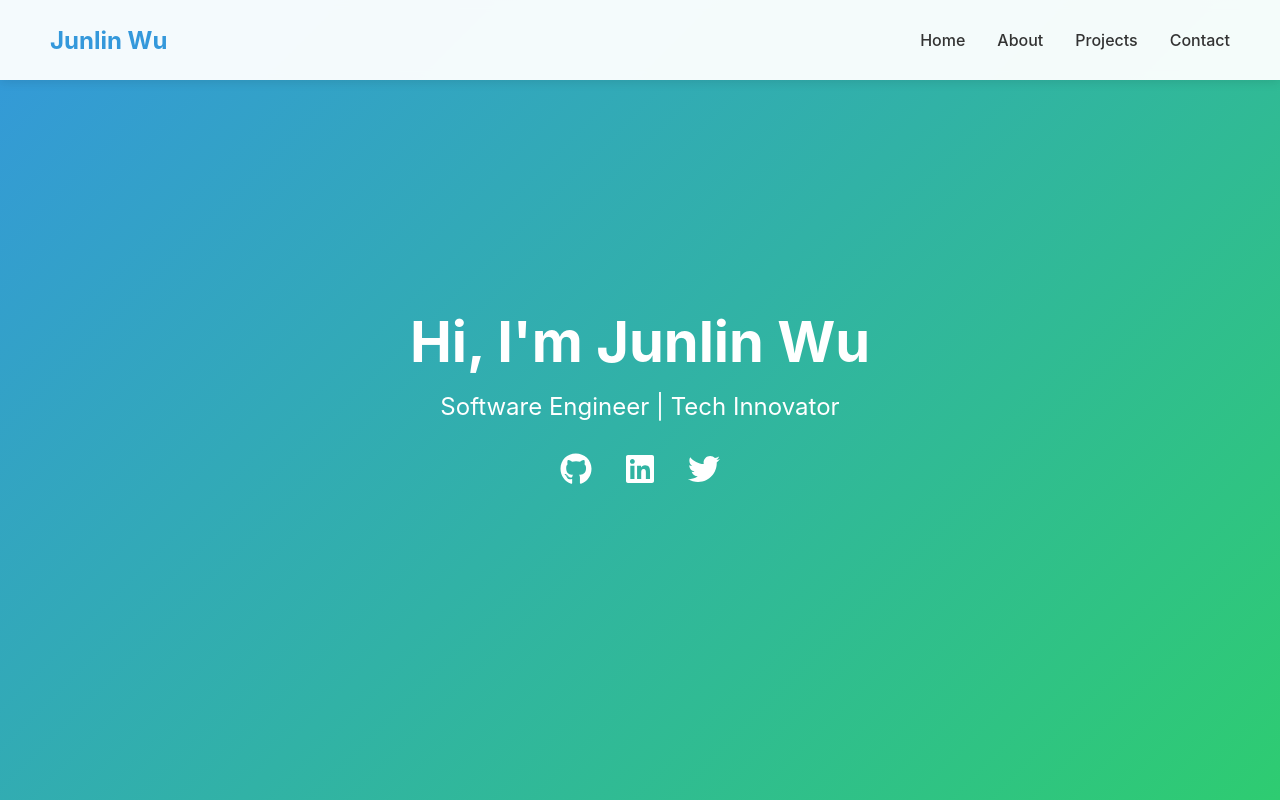
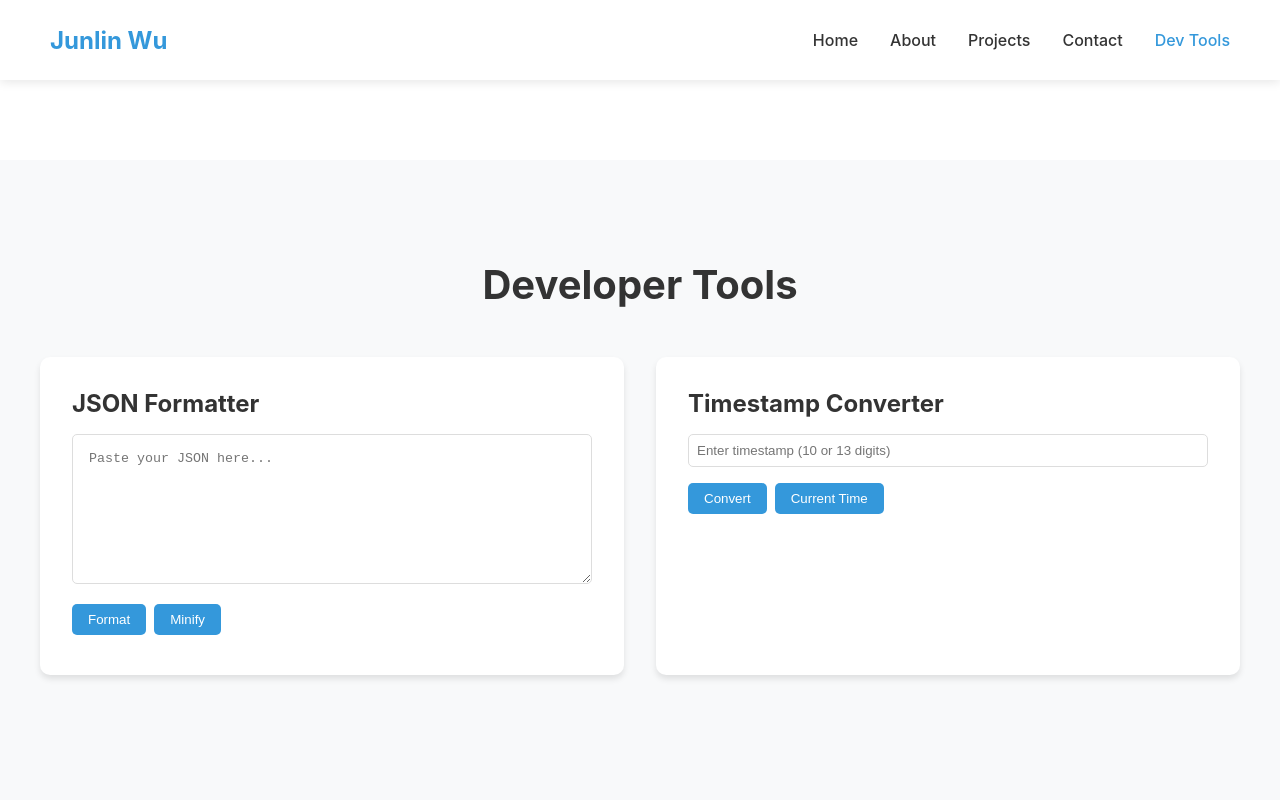
Before and after one commit to wjllance/personal, a React (Create React App) app: page /devtools in a window 1280 px wide. Shown: the top 800 px of the page. Built offline with nearby package versions, Linux system fonts and the light colour scheme.

Commit message:
dev tools

```diff
--- a/src/App.tsx
+++ b/src/App.tsx
@@ -1,7 +1,9 @@
 import React from 'react';
-import { createGlobalStyle } from 'styled-components';
+import { BrowserRouter as Router, Routes, Route, Navigate } from 'react-router-dom';
+import { createGlobalStyle, styled } from 'styled-components';
 import Navbar from './components/Navbar';
-import Hero from './components/Hero';
+import Home from './pages/Home';
+import DevTools from './components/DevTools';
 import About from './components/About';
 import Projects from './components/Projects';
 import Contact from './components/Contact';
@@ -26,16 +28,27 @@ const GlobalStyle = createGlobalStyle`
   }
 `;
 
+const PageWrapper = styled.div`
+  padding-top: 80px; // Account for fixed navbar
+`;
+
 function App() {
   return (
-    <>
+    <Router>
       <GlobalStyle />
       <Navbar />
-      <Hero />
-      <About />
-      <Projects />
-      <Contact />
-    </>
+      <PageWrapper>
+        <Routes>
+          <Route path="/" element={<Home />} />
+          <Route path="/devtools" element={<DevTools />} />
+          <Route path="/about" element={<About />} />
+          <Route path="/projects" element={<Projects />} />
+          <Route path="/contact" element={<Contact />} />
+          {/* Redirect unknown paths to home */}
+          <Route path="*" element={<Navigate to="/" replace />} />
+        </Routes>
+      </PageWrapper>
+    </Router>
   );
 }
 
--- a/src/components/About.tsx
+++ b/src/components/About.tsx
@@ -3,8 +3,9 @@ import styled from 'styled-components';
 import { motion } from 'framer-motion';
 
 const AboutSection = styled.section`
+  min-height: 100vh;
   padding: 100px 20px;
-  background: white;
+  background: #f8f9fa;
 `;
 
 const Container = styled.div`
@@ -79,7 +80,7 @@ const About: React.FC = () => {
             viewport={{ once: true }}
             transition={{ duration: 0.5 }}
           >
-            <ProfileImage src="/profile-placeholder.jpg" alt="Junlin Wu" />
+            <ProfileImage src="/images/Avatar.jpg" alt="Junlin Wu" />
           </motion.div>
           <TextContent>
             <motion.div
--- a/src/components/Contact.tsx
+++ b/src/components/Contact.tsx
@@ -3,8 +3,9 @@ import styled from 'styled-components';
 import { motion } from 'framer-motion';
 
 const ContactSection = styled.section`
+  min-height: 100vh;
   padding: 100px 20px;
-  background: white;
+  background: #f8f9fa;
 `;
 
 const Container = styled.div`
--- /dev/null
+++ b/src/components/DevTools.tsx
@@ -0,0 +1,238 @@
+import React, { useState } from 'react';
+import styled from 'styled-components';
+import { motion } from 'framer-motion';
+
+const DevToolsSection = styled.section`
+  padding: 100px 20px;
+  min-height: 100vh;
+  background: #f8f9fa;
+  margin-top: 80px;
+`;
+
+const Container = styled.div`
+  max-width: 1200px;
+  margin: 0 auto;
+`;
+
+const Title = styled.h2`
+  font-size: 2.5rem;
+  text-align: center;
+  margin-bottom: 3rem;
+  color: #333;
+`;
+
+const ToolsGrid = styled.div`
+  display: grid;
+  grid-template-columns: repeat(auto-fit, minmax(300px, 1fr));
+  gap: 2rem;
+  margin-bottom: 2rem;
+`;
+
+const Tool = styled.div`
+  background: white;
+  padding: 2rem;
+  border-radius: 10px;
+  box-shadow: 0 4px 6px rgba(0, 0, 0, 0.1);
+`;
+
+const ToolTitle = styled.h3`
+  font-size: 1.5rem;
+  margin-bottom: 1rem;
+  color: #333;
+`;
+
+const TextArea = styled.textarea`
+  width: 100%;
+  min-height: 150px;
+  padding: 1rem;
+  margin-bottom: 1rem;
+  border: 1px solid #ddd;
+  border-radius: 5px;
+  font-family: 'Courier New', Courier, monospace;
+  resize: vertical;
+`;
+
+const Input = styled.input`
+  width: 100%;
+  padding: 0.5rem;
+  margin-bottom: 1rem;
+  border: 1px solid #ddd;
+  border-radius: 5px;
+`;
+
+const Button = styled(motion.button)`
+  padding: 0.5rem 1rem;
+  background: #3498db;
+  color: white;
+  border: none;
+  border-radius: 5px;
+  cursor: pointer;
+  margin-right: 0.5rem;
+  margin-bottom: 0.5rem;
+
+  &:hover {
+    background: #2980b9;
+  }
+`;
+
+const Result = styled.div`
+  margin-top: 1rem;
+  padding: 1rem;
+  background: #f1f1f1;
+  border-radius: 5px;
+  font-family: 'Courier New', Courier, monospace;
+  white-space: pre-wrap;
+  word-break: break-all;
+`;
+
+const ErrorMessage = styled.div`
+  color: #dc3545;
+  margin-top: 0.5rem;
+`;
+
+interface TimeResult {
+  timestamp: number;
+  iso: string;
+  local: string;
+  utc: string;
+}
+
+const DevTools: React.FC = () => {
+  const [jsonInput, setJsonInput] = useState('');
+  const [jsonResult, setJsonResult] = useState('');
+  const [jsonError, setJsonError] = useState('');
+
+  const [timestamp, setTimestamp] = useState('');
+  const [timeResult, setTimeResult] = useState<TimeResult | null>(null);
+  const [timeError, setTimeError] = useState('');
+
+  const handleJsonFormat = () => {
+    try {
+      const parsed = JSON.parse(jsonInput);
+      setJsonResult(JSON.stringify(parsed, null, 2));
+      setJsonError('');
+    } catch (error) {
+      setJsonError('Invalid JSON format');
+      setJsonResult('');
+    }
+  };
+
+  const handleJsonMinify = () => {
+    try {
+      const parsed = JSON.parse(jsonInput);
+      setJsonResult(JSON.stringify(parsed));
+      setJsonError('');
+    } catch (error) {
+      setJsonError('Invalid JSON format');
+      setJsonResult('');
+    }
+  };
+
+  const handleTimeConvert = () => {
+    try {
+      let timestampNum: number;
+
+      // Handle different timestamp formats
+      if (timestamp.length === 13) {
+        timestampNum = parseInt(timestamp);
+      } else if (timestamp.length === 10) {
+        timestampNum = parseInt(timestamp) * 1000;
+      } else {
+        throw new Error('Invalid timestamp length');
+      }
+
+      const date = new Date(timestampNum);
+
+      if (isNaN(date.getTime())) {
+        throw new Error('Invalid timestamp');
+      }
+
+      setTimeResult({
+        timestamp: timestampNum,
+        iso: date.toISOString(),
+        local: date.toLocaleString(),
+        utc: date.toUTCString()
+      });
+      setTimeError('');
+    } catch (error) {
+      setTimeError('Invalid timestamp format');
+      setTimeResult(null);
+    }
+  };
+
+  const getCurrentTimestamp = () => {
+    const now = Date.now();
+    setTimestamp(now.toString());
+    handleTimeConvert();
+  };
+
+  return (
+    <DevToolsSection id="devtools">
+      <Container>
+        <Title>Developer Tools</Title>
+        <ToolsGrid>
+          <Tool>
+            <ToolTitle>JSON Formatter</ToolTitle>
+            <TextArea
+              value={jsonInput}
+              onChange={(e) => setJsonInput(e.target.value)}
+              placeholder="Paste your JSON here..."
+            />
+            <Button
+              whileHover={{ scale: 1.05 }}
+              whileTap={{ scale: 0.95 }}
+              onClick={handleJsonFormat}
+            >
+              Format
+            </Button>
+            <Button
+              whileHover={{ scale: 1.05 }}
+              whileTap={{ scale: 0.95 }}
+              onClick={handleJsonMinify}
+            >
+              Minify
+            </Button>
+            {jsonError && <ErrorMessage>{jsonError}</ErrorMessage>}
+            {jsonResult && <Result>{jsonResult}</Result>}
+          </Tool>
+
+          <Tool>
+            <ToolTitle>Timestamp Converter</ToolTitle>
+            <Input
+              type="text"
+              value={timestamp}
+              onChange={(e) => setTimestamp(e.target.value)}
+              placeholder="Enter timestamp (10 or 13 digits)"
+            />
+            <Button
+              whileHover={{ scale: 1.05 }}
+              whileTap={{ scale: 0.95 }}
+              onClick={handleTimeConvert}
+            >
+              Convert
+            </Button>
+            <Button
+              whileHover={{ scale: 1.05 }}
+              whileTap={{ scale: 0.95 }}
+              onClick={getCurrentTimestamp}
+            >
+              Current Time
+            </Button>
+            {timeError && <ErrorMessage>{timeError}</ErrorMessage>}
+            {timeResult && (
+              <Result>
+                {`Timestamp (ms): ${timeResult.timestamp}
+Timestamp (s): ${Math.floor(timeResult.timestamp / 1000)}
+ISO: ${timeResult.iso}
+Local: ${timeResult.local}
+UTC: ${timeResult.utc}`}
+              </Result>
+            )}
+          </Tool>
+        </ToolsGrid>
+      </Container>
+    </DevToolsSection>
+  );
+};
+
+export default DevTools;
--- a/src/components/Navbar.tsx
+++ b/src/components/Navbar.tsx
@@ -1,6 +1,7 @@
-import React from 'react';
+import React, { useEffect, useState } from 'react';
 import styled from 'styled-components';
-import { Link } from 'react-scroll';
+import { Link as ScrollLink } from 'react-scroll';
+import { Link as RouterLink, useLocation, useNavigate } from 'react-router-dom';
 
 const Nav = styled.nav`
   position: fixed;
@@ -18,10 +19,11 @@ const Nav = styled.nav`
   z-index: 1000;
 `;
 
-const Logo = styled.div`
+const Logo = styled(RouterLink)`
   font-size: 1.5rem;
   font-weight: bold;
   color: #3498db;
+  text-decoration: none;
 `;
 
 const NavLinks = styled.div`
@@ -29,9 +31,13 @@ const NavLinks = styled.div`
   gap: 2rem;
 `;
 
-const NavLink = styled(Link)`
+interface NavLinkProps {
+  isActive?: boolean;
+}
+
+const NavLink = styled.a<NavLinkProps>`
   cursor: pointer;
-  color: #333;
+  color: ${props => props.isActive ? '#3498db' : '#333'};
   text-decoration: none;
   font-weight: 500;
   transition: color 0.3s ease;
@@ -42,14 +48,113 @@ const NavLink = styled(Link)`
 `;
 
 const Navbar: React.FC = () => {
+  const location = useLocation();
+  const navigate = useNavigate();
+  const isHome = location.pathname === '/';
+  const [activeSection, setActiveSection] = useState('home');
+
+  // Handle initial scroll to anchor on page load
+  useEffect(() => {
+    if (isHome && location.hash) {
+      const id = location.hash.replace('#', '');
+      const element = document.getElementById(id);
+      if (element) {
+        setTimeout(() => {
+          element.scrollIntoView({ behavior: 'smooth' });
+        }, 0);
+      }
+    }
+  }, [location.hash, isHome]);
+
+  // Monitor scroll position to update active section
+  useEffect(() => {
+    if (!isHome) return;
+
+    const handleScroll = () => {
+      const sections = ['home', 'about', 'projects', 'contact'];
+      const scrollPosition = window.scrollY + window.innerHeight / 3;
+
+      for (const section of sections) {
+        const element = document.getElementById(section);
+        if (element) {
+          const { offsetTop, offsetHeight } = element;
+          if (scrollPosition >= offsetTop && scrollPosition < offsetTop + offsetHeight) {
+            setActiveSection(section);
+            window.history.replaceState({}, '', section === 'home' ? '/' : `/#${section}`);
+            break;
+          }
+        }
+      }
+    };
+
+    window.addEventListener('scroll', handleScroll);
+    handleScroll(); // Call once on mount to set initial active section
+
+    return () => window.removeEventListener('scroll', handleScroll);
+  }, [isHome]);
+
+  const handleNavClick = (to: string, event: React.MouseEvent) => {
+    event.preventDefault();
+    if (isHome) {
+      // Update URL with anchor and scroll
+      window.history.pushState({}, '', to === 'home' ? '/' : `/#${to}`);
+      const element = document.getElementById(to);
+      if (element) {
+        element.scrollIntoView({ behavior: 'smooth' });
+      }
+      setActiveSection(to);
+    } else {
+      // Navigate to home with anchor
+      if (to === 'home') {
+        navigate('/');
+      } else {
+        navigate(`/#${to}`);
+      }
+    }
+  };
+
   return (
     <Nav>
-      <Logo>Junlin Wu</Logo>
+      <Logo to="/">Junlin Wu</Logo>
       <NavLinks>
-        <NavLink to="home" smooth={true} duration={500}>Home</NavLink>
-        <NavLink to="about" smooth={true} duration={500}>About</NavLink>
-        <NavLink to="projects" smooth={true} duration={500}>Projects</NavLink>
-        <NavLink to="contact" smooth={true} duration={500}>Contact</NavLink>
+        <NavLink
+          href="#home"
+          isActive={isHome && activeSection === 'home'}
+          onClick={(e) => handleNavClick('home', e)}
+        >
+          Home
+        </NavLink>
+        <NavLink
+          href="#about"
+          isActive={isHome && activeSection === 'about'}
+          onClick={(e) => handleNavClick('about', e)}
+        >
+          About
+        </NavLink>
+        <NavLink
+          href="#projects"
+          isActive={isHome && activeSection === 'projects'}
+          onClick={(e) => handleNavClick('projects', e)}
+        >
+          Projects
+        </NavLink>
+        <NavLink
+          href="#contact"
+          isActive={isHome && activeSection === 'contact'}
+          onClick={(e) => handleNavClick('contact', e)}
+        >
+          Contact
+        </NavLink>
+        <RouterLink
+          to="/devtools"
+          style={{
+            textDecoration: 'none',
+            color: location.pathname === '/devtools' ? '#3498db' : '#333',
+            fontWeight: 500
+          }}
+        >
+          Dev Tools
+        </RouterLink>
       </NavLinks>
     </Nav>
   );
--- a/src/components/Projects.tsx
+++ b/src/components/Projects.tsx
@@ -4,8 +4,9 @@ import { motion } from 'framer-motion';
 import { FaGithub, FaExternalLinkAlt } from 'react-icons/fa';
 
 const ProjectsSection = styled.section`
+  min-height: 100vh;
   padding: 100px 20px;
-  background: #f8f9fa;
+  background: #ffffff;
 `;
 
 const Container = styled.div`
--- /dev/null
+++ b/src/pages/Home.tsx
@@ -0,0 +1,18 @@
+import React from 'react';
+import Hero from '../components/Hero';
+import About from '../components/About';
+import Projects from '../components/Projects';
+import Contact from '../components/Contact';
+
+const Home: React.FC = () => {
+  return (
+    <>
+      <Hero />
+      <About />
+      <Projects />
+      <Contact />
+    </>
+  );
+};
+
+export default Home;
```
Also changed, not shown: public/images/Avatar.jpg (added).
